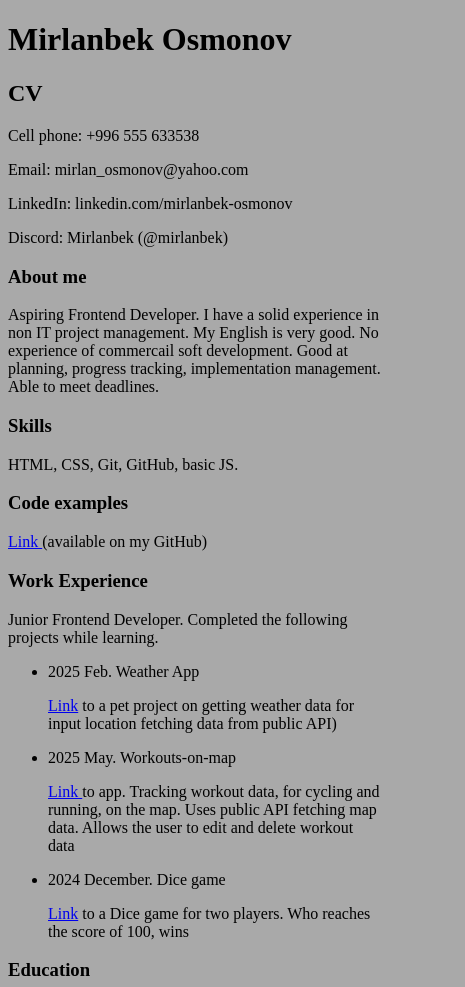
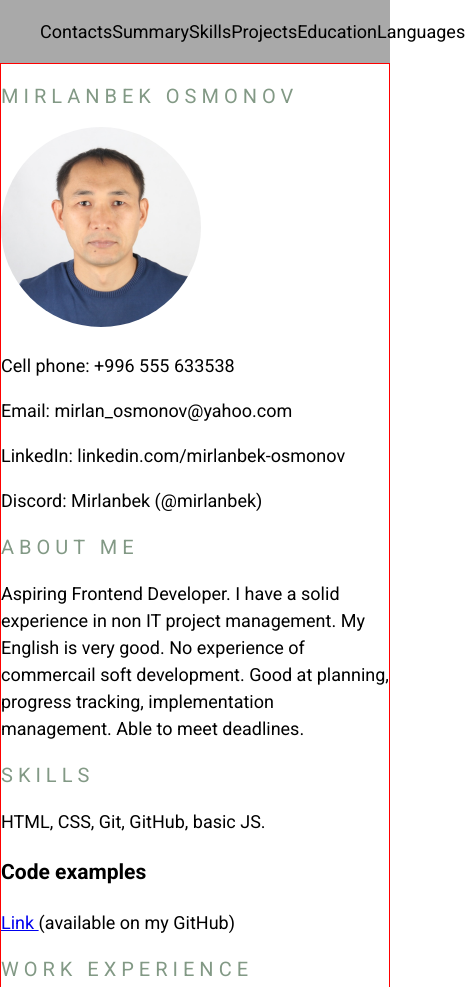
Before and after one commit to mirlanbeck/rsschool-cv, a plain HTML site: page index.html in a window 390 px wide. Shown: the top 987 px of the page, 465 px wide, since content can reach past the window. Drawn offline with Linux system fonts and the light colour scheme.

Commit message:
feat: update html & style

```diff
--- a/index.html
+++ b/index.html
@@ -5,36 +5,62 @@
     <meta charset="UTF-8">
     <meta name="viewport" content="width=device-width, initial-scale=1.0">
     <link rel="stylesheet" href="style.css">
+    <link rel="icon" href="assets/favicon.ico" />
+    <link rel="preconnect" href="https://fonts.googleapis.com">
+    <link rel="preconnect" href="https://fonts.gstatic.com" crossorigin>
+    <link href="https://fonts.googleapis.com/css2?family=Roboto:ital,wght@0,100..900;1,100..900&display=swap"
+        rel="stylesheet">
     <title>Mirlanbek Osmonov CV</title>
 </head>
 
 <body>
-    <h1>Mirlanbek Osmonov</h1>
-    <h2>CV</h2>
+    <header class="header">
+        <div class="container header-container">
+            <nav class="nav">
+                <ul class="nav-list">
+                    <li class="nav-item" <a href="#contacts" class="nav-link">Contacts</a></li>
+                    <li class="nav-item" <a href="#about-me" class="nav-link">Summary</a></li>
+                    <li class="nav-item" <a href="#skills" class="nav-link">Skills</a></li>
+                    <li class="nav-item" <a href="#projects" class="nav-link">Projects</a></li>
+                    <li class="nav-item" <a href="#education" class="nav-link">Education</a></li>
+                    <li class="nav-item" <a href="#Languages" class="nav-link">Languages</a></li>
+                </ul>
+            </nav>
+        </div>
+    </header>
+    <main class="main main-container">
+        <div class="container">
+            <section class="section" id="profile">
+                <h1 class="section-title">Mirlanbek Osmonov</h1>
+                <img src="assets/Mirlanbek.JPG" alt="photo" class="section-profile-photo" />
 
                 <p>Cell phone: +996 555 633538</p>
                 <p>Email: mirlan_osmonov@yahoo.com</p>
                 <p>LinkedIn: linkedin.com/mirlanbek-osmonov</p>
                 <p>Discord: Mirlanbek (@mirlanbek)</p>
-
-    <h3>About me</h3>
+            </section>
+            <section class="section" id="about-me">
+                <h2 class="section-title">About me</h2>
                 <p>
                     Aspiring Frontend Developer. I have a solid experience in non IT project
                     management. My English is very good. No experience of commercail soft
                     development. Good at planning, progress tracking, implementation
                     management. Able to meet deadlines.
                 </p>
-
-    <h3>Skills</h3>
+            </section>
+            <section class="section" id="skills">
+                <h2 class="section-title">Skills</h2>
                 <p>HTML, CSS, Git, GitHub, basic JS.</p>
-
+            </section>
+            <section class="section" id="code-examples">
                 <h3>Code examples</h3>
                 <p>
                     <a href="https://github.com/mirlanbeck?tab=repositories"
                         aria-label="Link to my repository with code examples">Link </a> (available on my GitHub)
                 </p>
-
-    <h3>Work Experience</h3>
+            </section>
+            <section class="section" id="work-experience">
+                <h2 class="section-title">Work Experience</h2>
                 <p>
                     Junior Frontend Developer. Completed the following projects while
                     learning.
@@ -42,29 +68,36 @@
                 <ul>
                     <li>
                         2025 Feb. Weather App
-            <p><a href="https://github.com/mirlanbeck/Weather-App" aria-label="Weather App">Link</a> to a pet project on
+                        <p><a href="https://github.com/mirlanbeck/Weather-App" aria-label="Weather App">Link</a> to a
+                            pet
+                            project on
                             getting
                             weather data for input
                             location fetching data from public API)</p>
                     </li>
                     <li>
                         2025 May. Workouts-on-map
-            <p><a href="https://github.com/mirlanbeck/workouts-on-map.git" aria-label="Workouts on map">Link </a> to
+                        <p><a href="https://github.com/mirlanbeck/workouts-on-map.git" aria-label="Workouts on map">Link
+                            </a> to
                             app. Tracking
                             workout data, for cycling and running, on the map. Uses
                             public API fetching map data. Allows the user to edit and delete workout data </p>
                     </li>
                     <li>
                         2024 December. Dice game
-            <p><a href="https://github.com/mirlanbeck/dice-game.git" aria-label="Dice game">Link</a> to a Dice game for
+                        <p><a href="https://github.com/mirlanbeck/dice-game.git" aria-label="Dice game">Link</a> to a
+                            Dice
+                            game
+                            for
                             two players. Who
                             reaches
                             the
                             score of 100, wins </p>
                     </li>
                 </ul>
-
-    <h3>Education</h3>
+            </section>
+            <section class="section" id="education">
+                <h2 class="section-title">Education</h2>
                 <ul>
                     <li>
                         2025: Course "The Complete JavaScript Course: From Zero to Expert" on
@@ -74,8 +107,9 @@
                     <li>2023: JavaScript Course. Makers Bootcamp.</li>
                     <li>2022: JavaScript Essential Training. LinkedIn Learning Platform.</li>
                 </ul>
-
-    <h3>Languages</h3>
+            </section>
+            <section class="section" id="languages">
+                <h2 class="section-title">Languages</h2>
                 <ul>
                     <li>
                         English: advanced (C1). My English is very good - I communicate with
@@ -84,6 +118,13 @@
                     <li>Russian: advanced (C1)</li>
                     <li>Kyrgyz - mother tongue</li>
                 </ul>
+            </section>
+        </div>
+    </main>
+    <footer class="footer">
+        <div class="container"></div>
+    </footer>
+
 </body>
 
 </html>
--- a/style.css
+++ b/style.css
@@ -1,3 +1,110 @@
+html {
+  scroll-behavior: smooth;
+}
+
 * {
+  box-sizing: border-box;
+}
+
+body {
+  font-family: "Roboto", sans-serif;
+  font-size: 18px;
+  font-weight: 400;
+  line-height: 1.5;
+  min-width: 320px;
+  min-height: 100vh;
+  margin: 0;
+  padding: 0;
+  display: flex;
+  flex-direction: column;
+  justify-content: space-between;
+}
+
+header {
   background-color: darkgray;
 }
+
+main {
+  border: 1px solid red;
+}
+
+.main-container {
+  display: flex;
+  flex-wrap: wrap;
+}
+
+footer {
+  border: 1px solid red;
+}
+
+.container {
+  max-width: 1440px;
+  margin: 0 auto;
+  min-height: 50px;
+}
+
+.nav {
+  display: flex;
+  justify-content: space-around;
+}
+
+.nav-list {
+  display: flex;
+  justify-content: flex-end;
+  align-items: center;
+  list-style: none;
+}
+
+.nav-link {
+  padding: 0 12px;
+  line-height: 50px;
+  transition: 0.3s;
+  position: relative;
+  font-size: 20px;
+  font-weight: 300;
+  line-height: 50px;
+}
+
+.section {
+  width: 50%;
+}
+
+.section-title {
+  font-size: 20px;
+  font-weight: 400;
+  text-transform: uppercase;
+  letter-spacing: 5px;
+  color: #829985;
+}
+
+.section-item a {
+  color: #829985;
+  text-decoration: none;
+  transition: color 0.5s;
+}
+
+.section-item a:hover {
+  color: #4d2323;
+}
+
+.section-profile-photo {
+  width: 200px;
+  height: 200px;
+  border-radius: 50%;
+}
+
+.link {
+  text-decoration: none;
+  color: #829985;
+  transition: color 0.5s;
+}
+
+.link:hover {
+  color: #5d7260;
+}
+
+@media (max-width: 768px) {
+  .section {
+    width: 100%;
+  }
+}
```
Also changed, not shown: assets/Mirlanbek.JPG (added), assets/favicon.ico (added). Lines whose indentation alone changed are shown as unchanged.
